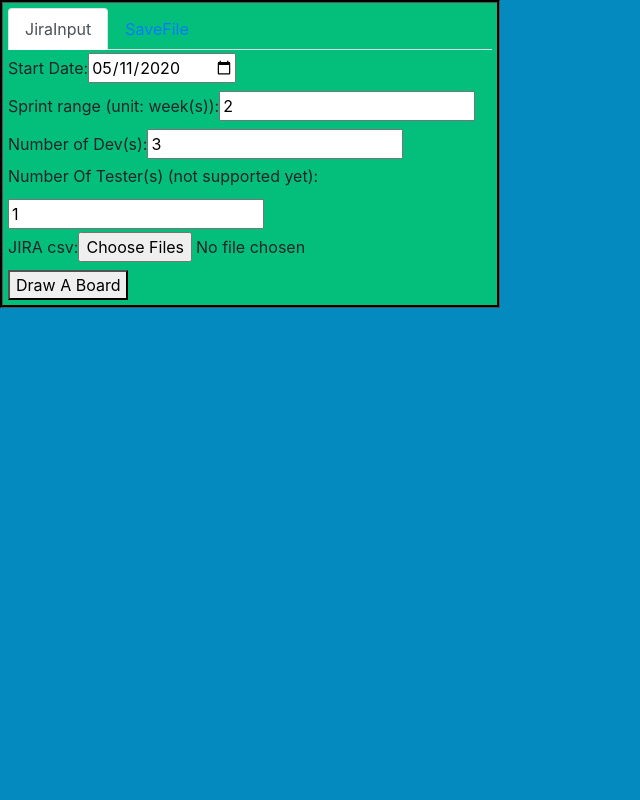
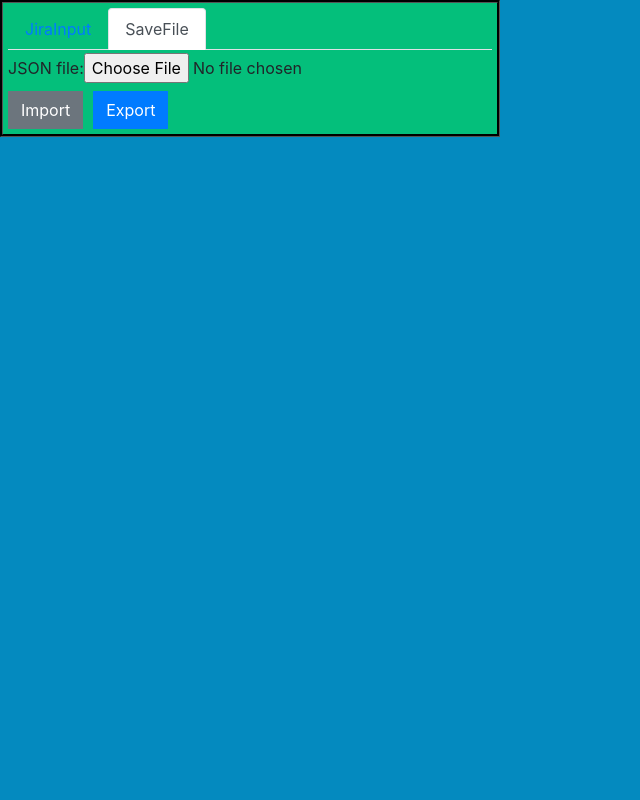
Before and after one commit to MightyOrphus/tactboard, a Vue app: page / in a window 1280 px wide. Shown: the top 800 px of the page, without its empty margins (0-640 px from the left). Built offline with nearby package versions, Linux system fonts and the light colour scheme.

Commit message:
add ability to do import and export

```diff
--- a/src/components/TactBoard.vue
+++ b/src/components/TactBoard.vue
@@ -1,7 +1,7 @@
 <template>
   <div class="tactboard">
     <b-tabs id="inoutTab">
-      <b-tab title="JiraInput" active>
+      <b-tab title="JiraInput">
         <div id="inputForm">
           <div id="myDateRange">
             <label for="startDate">Start Date:</label>
@@ -21,13 +21,18 @@
           </div>
           <div>
             <label>JIRA csv:</label>
-            <input type="file" id="csvFileInput" multiple />
+            <input type="file" id="csvFileInput" />
           </div>
         </div>
-        <button v-on:click="processCSVFile">Draw A Board</button>
+        <b-button v-on:click="processCSVFile" squared>Draw A Board</b-button>
       </b-tab>
-      <b-tab title="SaveFile">
-        <p>wait for implementation</p>
+      <b-tab title="SaveFile" active>
+        <div>
+          <label>JSON file:</label>
+          <input type="file" id="jsonFileInput" />
+        </div>
+        <b-button v-on:click="importJSON" squared>Import</b-button>
+        <b-button v-on:click="saveAsJSON" id="saveAsButton" squared variant="primary">Export</b-button>
       </b-tab>
     </b-tabs>
     <div id="board" class="flexbox">
@@ -81,6 +86,34 @@ export default {
         "-" +
         ("0" + m.getUTCDate()).slice(-2)
       );
+    },
+    importJSON() {
+      var inputFile = document.getElementById("jsonFileInput").files[0];
+
+      if (!inputFile) {
+        alert("No input file selected.");
+        return;
+      }
+
+      var reader = new FileReader();
+      var that = this;
+      reader.onload = function(event) {
+        that.allDatesInSprint = JSON.parse(event.target.result);
+      };
+      reader.readAsText(inputFile);
+    },
+    saveAsJSON() {
+      if (this.allDatesInSprint && this.allDatesInSprint.length > 0) {
+        var a = document.createElement("a");
+        var file = new Blob([JSON.stringify(this.allDatesInSprint)], {
+          type: "text/plain"
+        });
+        a.href = URL.createObjectURL(file);
+        a.download = "tactboard.json";
+        a.click();
+      } else {
+        alert("No data to export!!!");
+      }
     },
     setAllDatesInSprint(startDate, endDate, tasksGroupByDate) {
       this.allDatesInSprint = new Array();
@@ -342,6 +375,10 @@ button {
   margin-top: 3px;
 }
 
+#saveAsButton {
+  margin-left: 10px;
+}
+
 .flexbox {
   display: table;
   height: 100vh;
```
